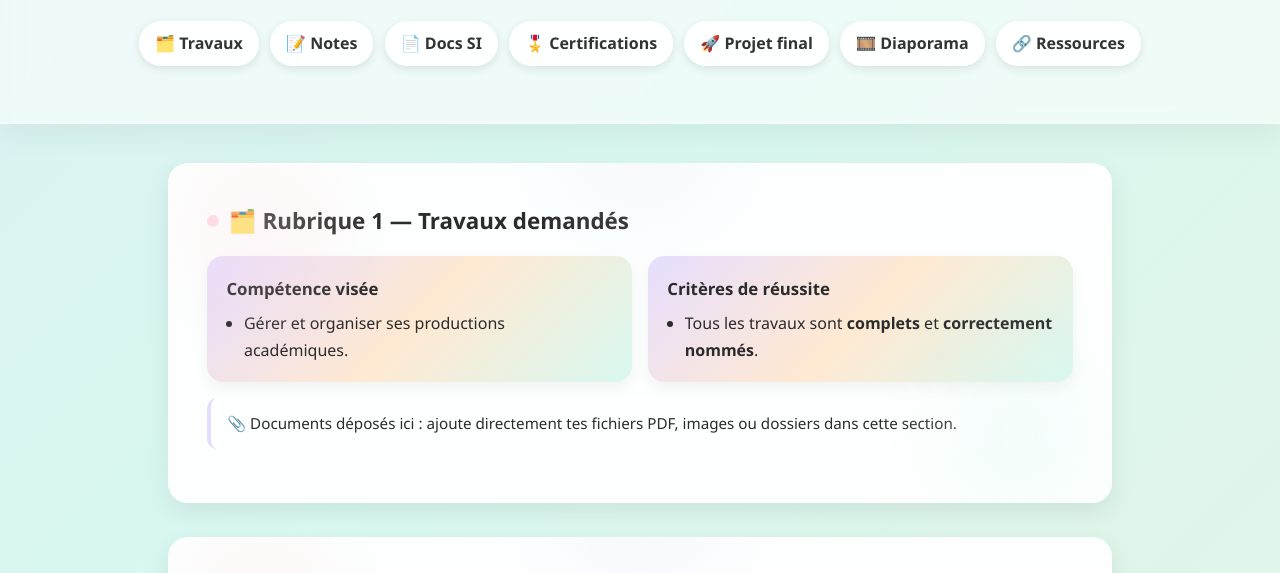
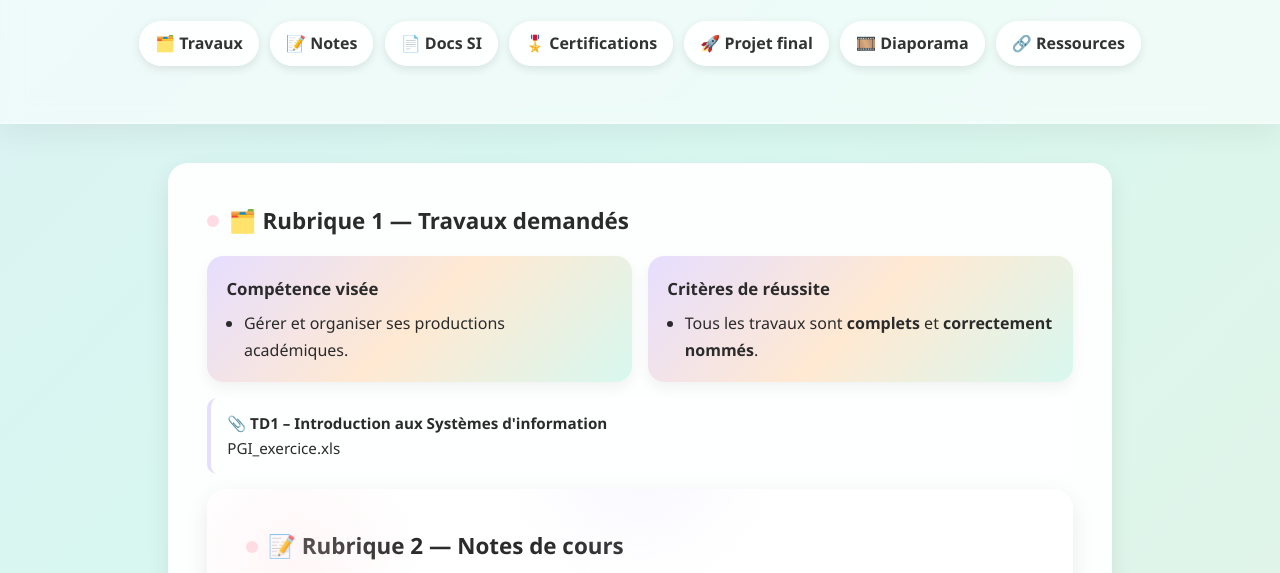
Before and after one commit to Akida43/portefolio, a plain HTML site: page index.html in a window 1280 px wide. Shown: the part 173-746 px from the top of the page. Drawn offline with Linux system fonts and the light colour scheme.

Commit message:
Update index.html

```diff
--- a/index.html
+++ b/index.html
@@ -100,8 +100,11 @@
         <ul><li>Tous les travaux sont <strong>complets</strong> et <strong>correctement nommés</strong>.</li></ul>
       </div>
     </div>
-    <p class="note">📎 Documents déposés ici : ajoute directement tes fichiers PDF, images ou dossiers dans cette section.</p>
-  </section>
+<p class="note">
+  📎 <strong>TD1 – Introduction aux Systèmes d'information</strong><br>
+  <a href="travaux/PGI_exercice.xls" target="_blank">PGI_exercice.xls</a>
+</p>
+
 
   <section id="notes" class="section">
     <h2 class="title"><span class="dot"></span>📝 Rubrique 2 — Notes de cours</h2>
```
